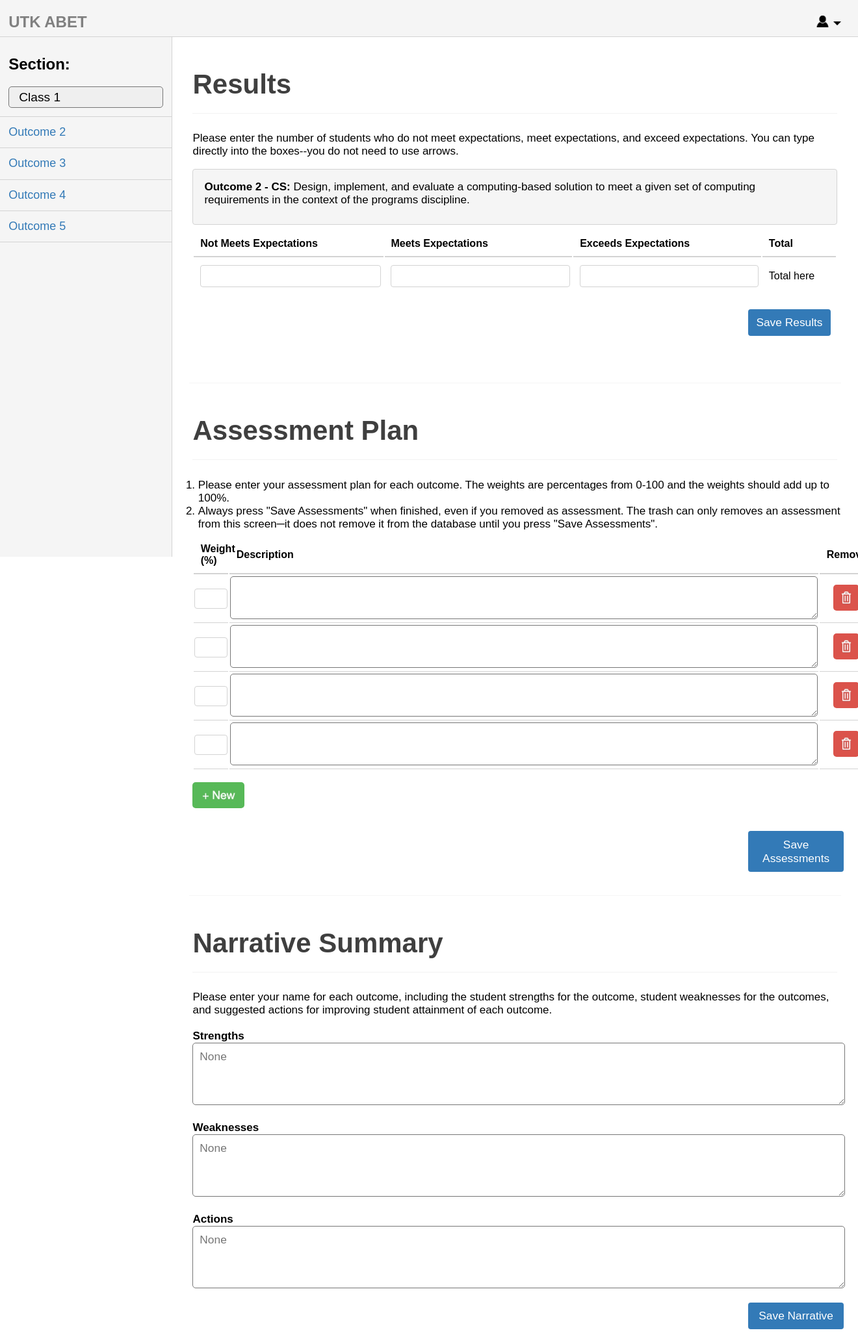
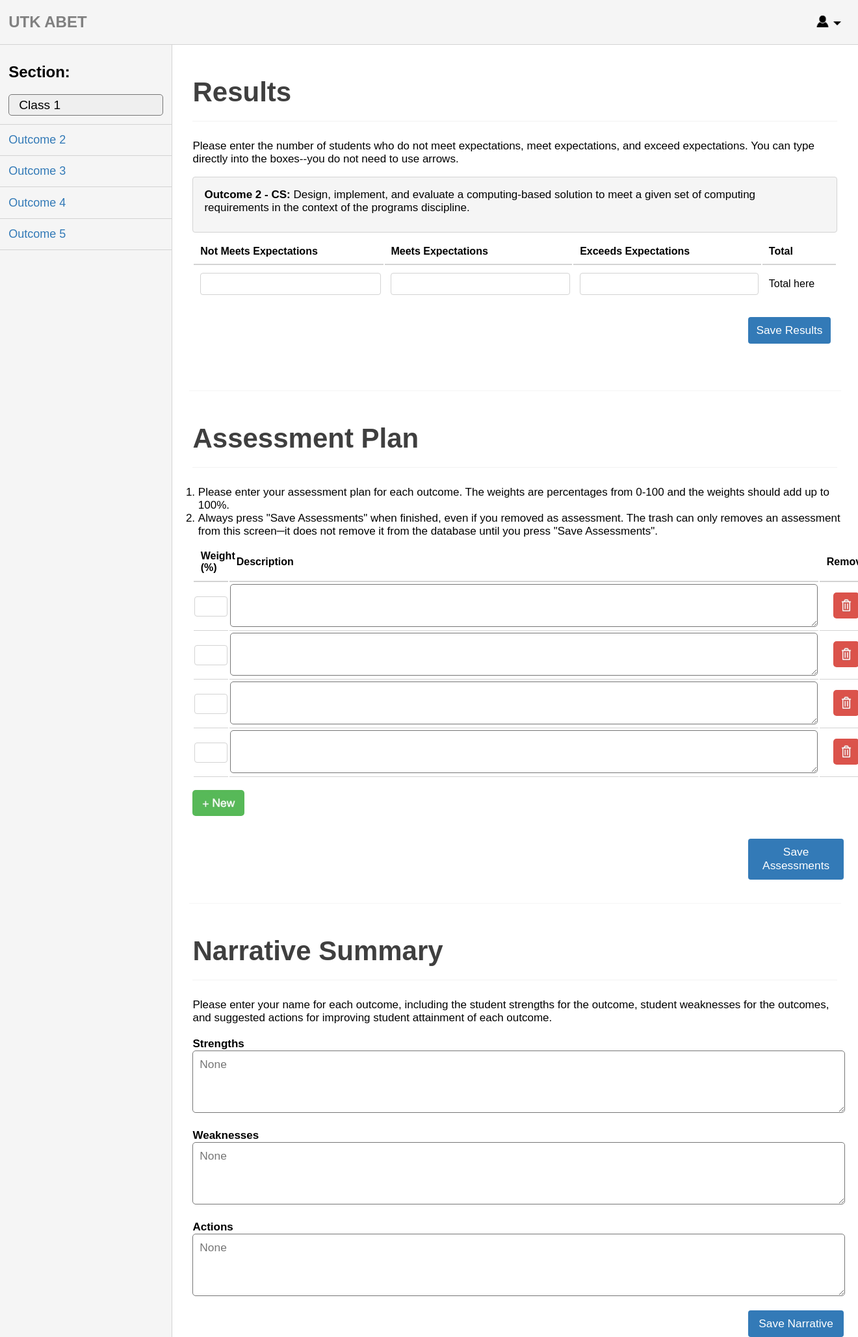
Before and after one commit to spaulsteinberg/Web-Project-CS465, a PHP site: page /html/abet.html in a window 1320 px wide; the page is wider, and only the part inside the window is pictured. Shown: that part at 65% size. Run offline with PHP 8.4, Linux system fonts and the light colour scheme.

Commit message:
left nav height fix
fixed height issue on left nav and fixed text wrapping issue in header

```diff
--- a/app/styles/abet.css
+++ b/app/styles/abet.css
@@ -12,8 +12,10 @@ header{
     height: 100%;
     flex-grow: 1;
 }
+html {
+    height: 100%;
+}
 html, body {
-    height: 100%;
     padding: 0;
     margin: 0;
     border: 0;
@@ -23,7 +25,7 @@ nav {
     flex: 0 1 20%;
     border-right: 1px solid lightgray;
     background-color: whitesmoke;
-    height: 100%;
+    min-height: 100%;
 }
 main {
     background-color: white;
@@ -33,6 +35,7 @@ main {
     color: gray;
     padding-left: 1%;
     font-weight: normal;
+    white-space: nowrap;
 }
 #profile .person {
     width: 22px;
```
